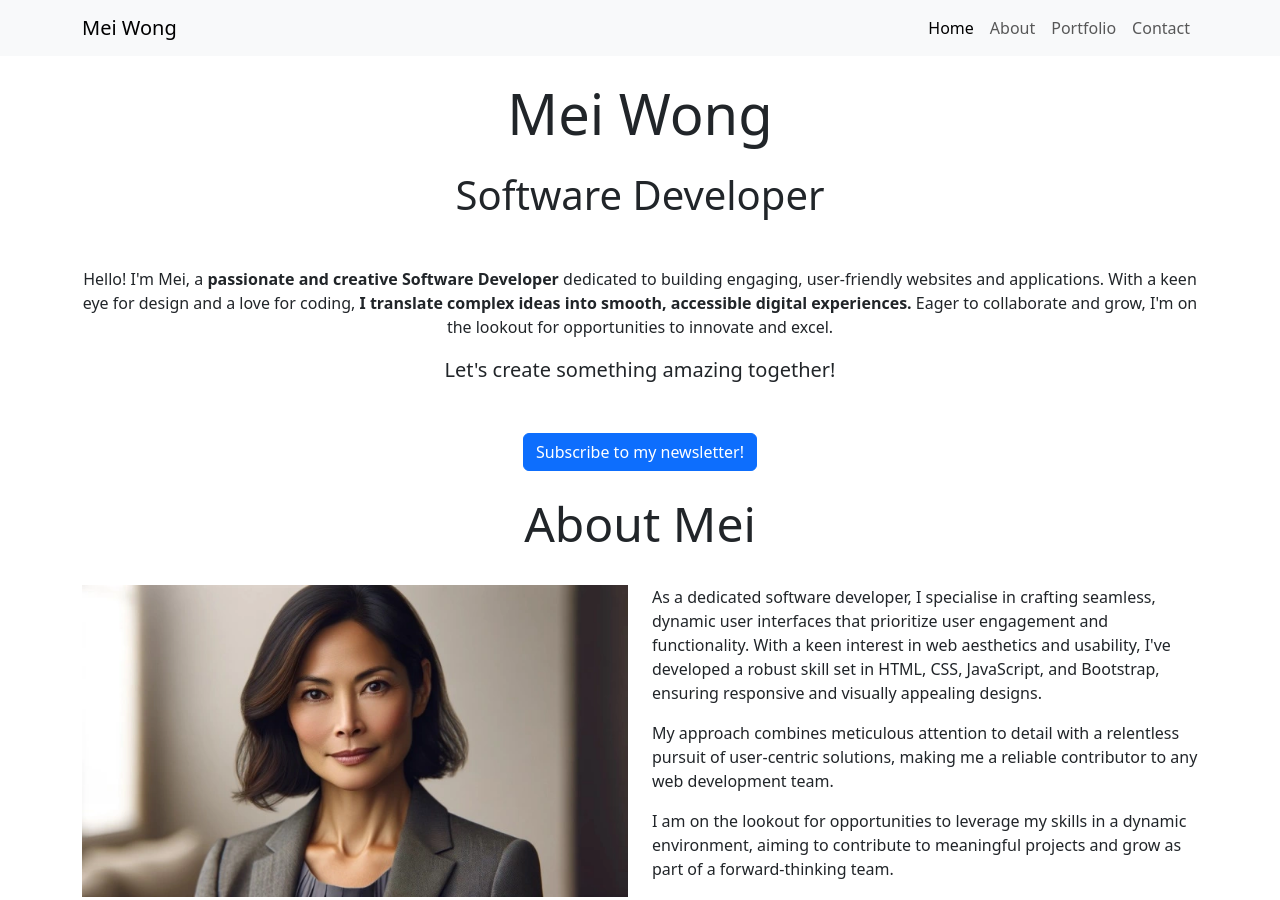
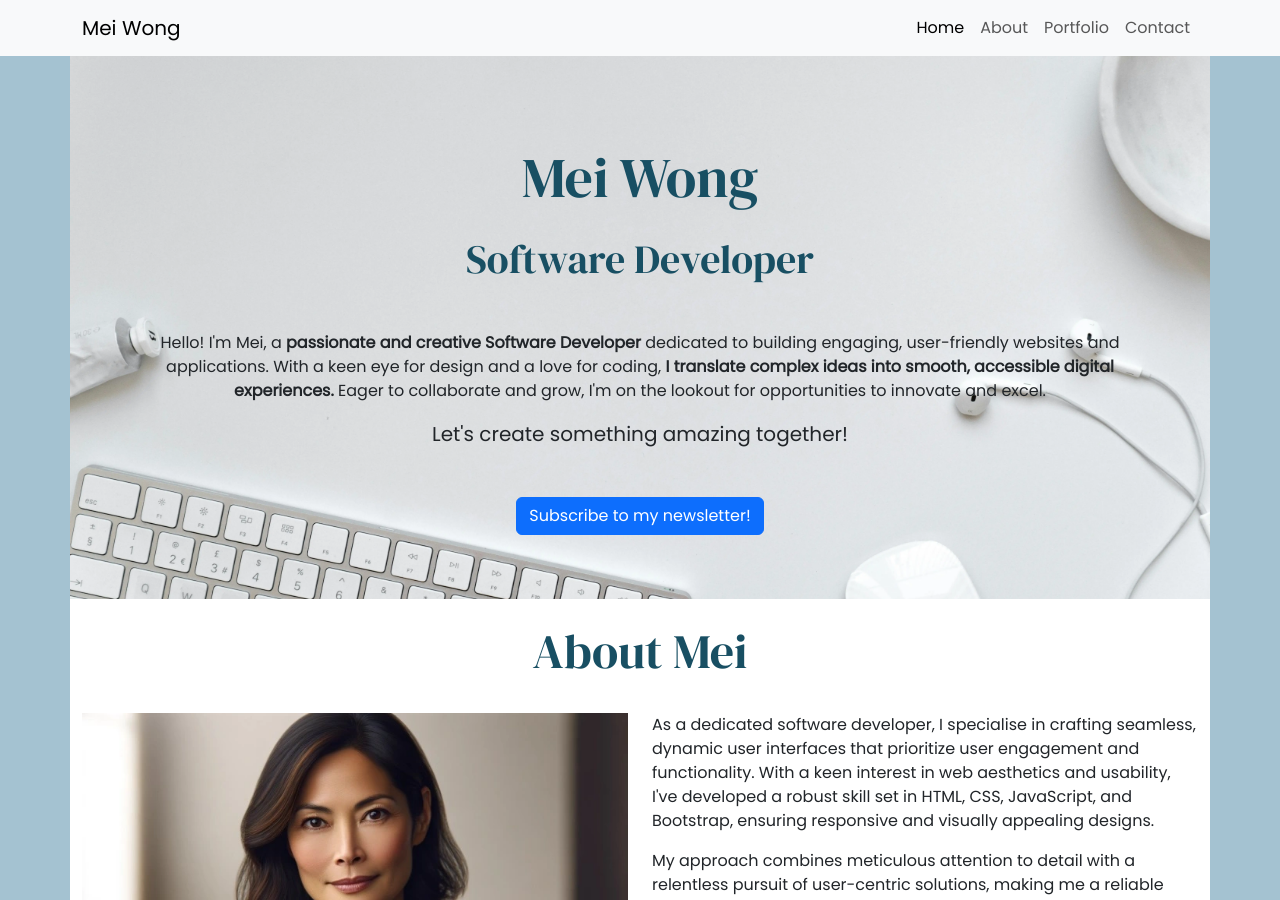
Before and after one commit to DeanHarland/mei-wong-portfolio, a plain HTML site: page index.html in a window 1280 px wide. Shown: the top 900 px of the page. Drawn offline with nearby package versions, Linux system fonts and the light colour scheme; files whose address does not match are found by name.

Commit message:
Add first custom styles.

```diff
--- /dev/null
+++ b/assets/css/style.css
@@ -0,0 +1,49 @@
+/*
+    #a4c2d1; egg blue
+    #dbdcde; light grey
+    #1f7798; mid-blue
+    #184f63; dark-blue
+*/
+
+/* global styles */
+
+@import url('https://fonts.googleapis.com/css2?family=DM+Serif+Display:ital@0;1&family=Poppins&display=swap');
+
+
+body{
+    font-family: "Poppins", sans-serif;
+    background-color: #a4c2d1;
+}
+
+h1,h2{
+font-family:"DM Serif Display", serif ;
+color:#184f63;
+}
+
+
+/* About Section */
+#about{
+    background-color:white ;
+
+}
+
+/* Portfolio Section */
+#portfolio{
+background-color: #dbdcde;
+}
+
+
+/* Contact Section */
+#contact{
+background-color: white;
+}
+
+/* Hero section */
+#hero{
+    background-color: #dbdcde;
+    background: url("../images/background.webp");
+    background-size: cover;
+    min-height: 500px;
+    background-position: 50% 70%;
+    padding: 5% 7%;
+}
--- a/index.html
+++ b/index.html
@@ -8,6 +8,8 @@
     <!-- Bootstrap CSS Link -->
     <link href="https://cdn.jsdelivr.net/npm/bootstrap@5.3.3/dist/css/bootstrap.min.css" rel="stylesheet"
         integrity="sha384-QWTKZyjpPEjISv5WaRU9OFeRpok6YctnYmDr5pNlyT2bRjXh0JMhjY6hW+ALEwIH" crossorigin="anonymous">
+    <!-- Custom Css style sheet -->
+    <link rel="stylesheet" href="./assets/css/style.css">
 </head>
 
 <body>
```
Also changed, not shown: assets/images/background.webp (added).
